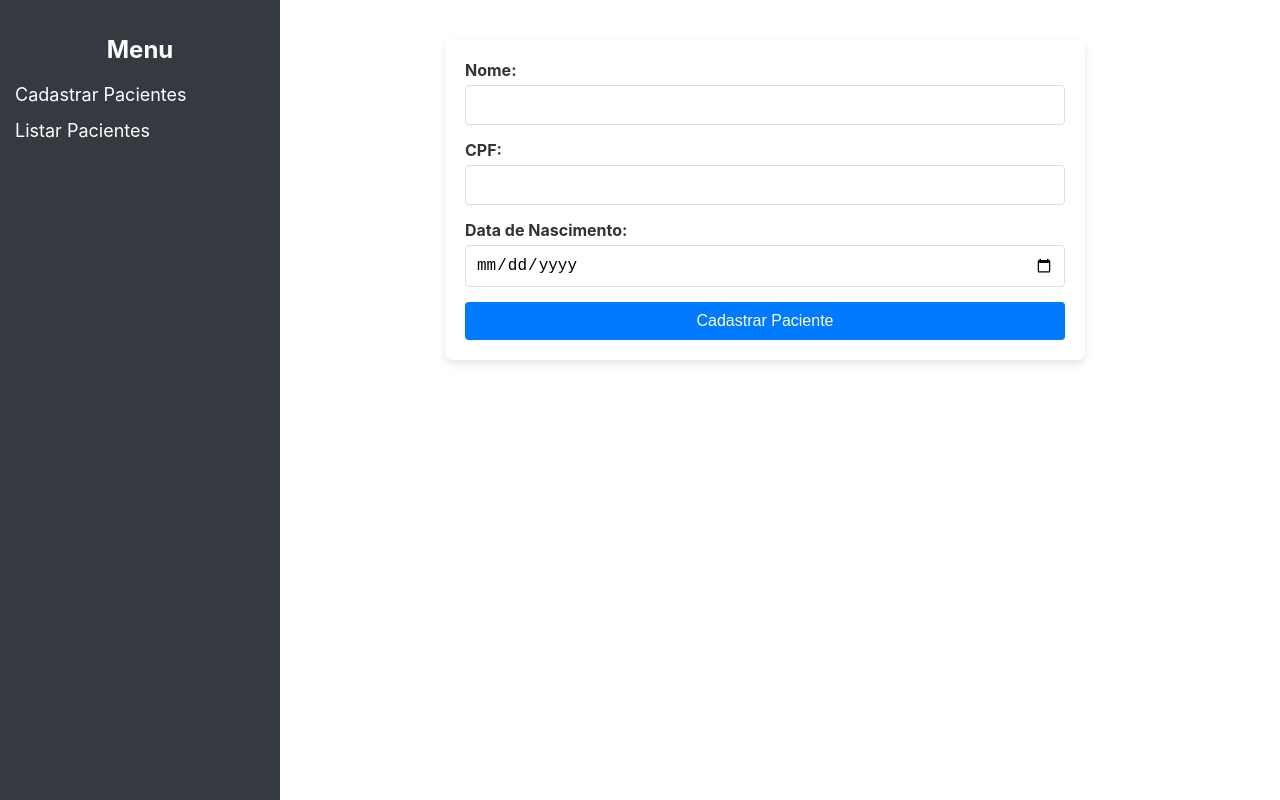
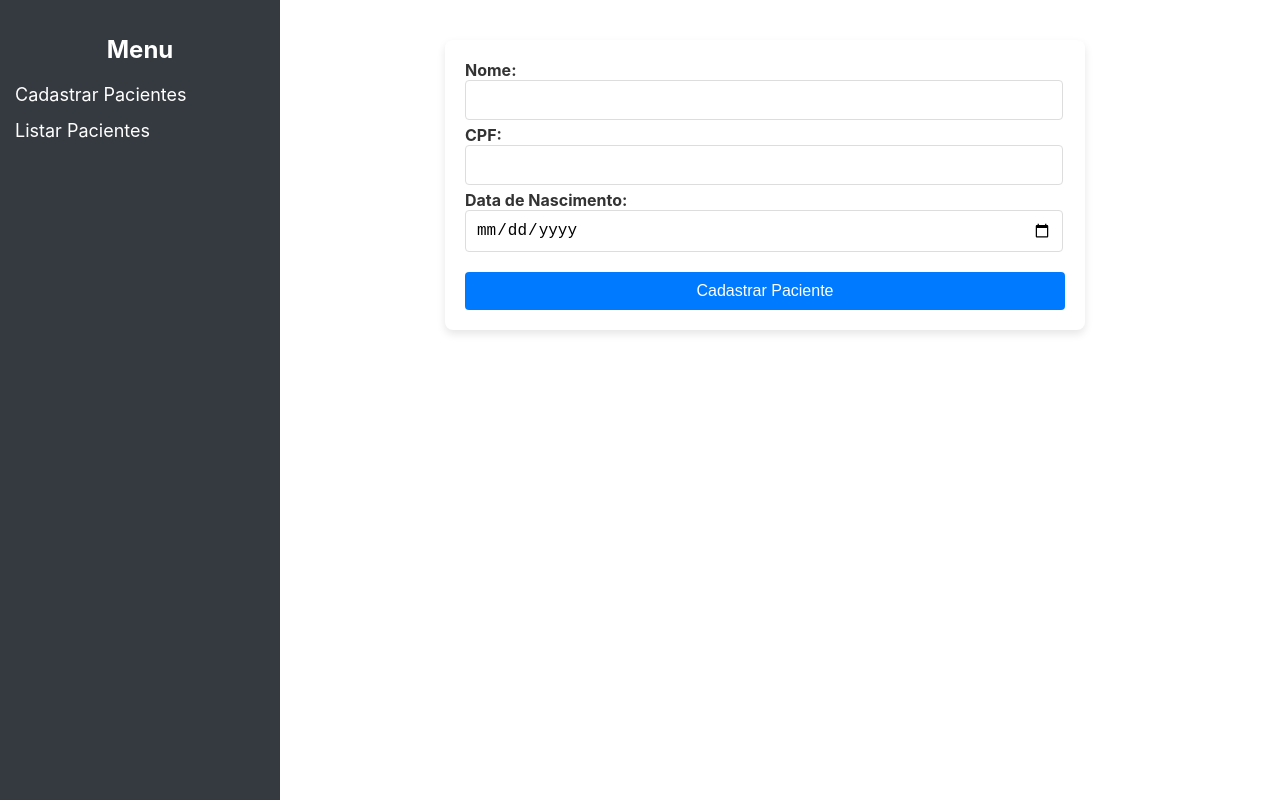
Before and after one commit to ClaudineiMS/Gerenciador_de_pacientes, a React (Create React App) app: page /cadastrar in a window 1280 px wide. Built offline with nearby package versions, Linux system fonts and the light colour scheme; the HTML template or start-up script is replaced by a standard one.

Commit message:
Componentização do input

```diff
--- /dev/null
+++ b/src/Inputs/Input.jsx
@@ -0,0 +1,48 @@
+import React from "react";
+import InputMask from 'react-input-mask';
+import PropTypes from 'prop-types';
+import './css/Input.css';
+
+export const Input = ({title, type, value, onclick}) => {
+    if( title === "CPF") {
+        return(
+            <label>{title}:
+                <InputMask
+                    mask="999.999.999-99" // Máscara do CPF
+                    value={value}
+                    onChange={onclick}
+                    required
+                    >
+                    {(inputProps) => <input {...inputProps} type="text" />}
+                </InputMask>
+            </label>
+        );
+    }
+    else{
+        return (
+            <label>
+                {title}:
+                <input
+                    type={type}
+                    value={value}
+                    onChange={onclick}
+                    required
+                />
+            </label>
+        );
+    }
+};
+
+Input.propTypes = {
+    title: PropTypes.string.isRequired,
+    type: PropTypes.string,
+    value: PropTypes.oneOfType([
+        PropTypes.string,
+        PropTypes.number
+    ]).isRequired,
+    onclick: PropTypes.func.isRequired
+};
+
+Input.defaultProps = {
+    type: "text",
+};
--- /dev/null
+++ b/src/Inputs/css/Input.css
@@ -0,0 +1,20 @@
+input {
+    padding: 10px;
+    border: 1px solid #ddd;
+    border-radius: 4px;
+    font-size: 16px;
+    transition: border-color 0.3s ease;
+    width: 96%;
+}
+
+input:focus {
+    outline: none;
+    border-color: #007bff;
+}
+
+.patient-form input {
+    margin-top: 5px;
+    padding: 10px;
+    border-radius: 5px;
+    border: 1px solid #ddd;
+  }
--- a/src/forms/CadastrarForm.jsx
+++ b/src/forms/CadastrarForm.jsx
@@ -1,8 +1,8 @@
 import React, { useContext, useState } from 'react';
-import InputMask from 'react-input-mask';
 import PatientContext from '../contexts/PatientContext';
 import './css/PatientForm.css';
 import { Button } from '../buttons/Button';
+import { Input } from '../Inputs/Input';
 
 function CadastrarForm() {
   const { addPatient } = useContext(PatientContext);
@@ -34,37 +34,13 @@ function CadastrarForm() {
   };
 
   return (
-    <form onSubmit={handleSubmit}>
-      <div>
-        <label>Nome:</label>
-        <input
-          type="text"
-          value={nome}
-          onChange={(e) => setnome(e.target.value)}
-          required
-        />
+    <form onSubmit={handleSubmit} className='form' >
+      <div className='input'>
+        <Input title={"Nome"} type={"text"} value={nome} onclick={(e) => setnome(e.target.value)}/>
+        <Input title={"CPF"} type={"text"} value={cpf} onclick={(e) => setCpf(e.target.value)}/>
+        <Input title={"Data de Nascimento"} type={"date"} value={data_nascimento} onclick={(e) => setdata_nascimento(e.target.value)}/>
       </div>
-      <div>
-        <label>CPF:</label>
-        <InputMask
-          mask="999.999.999-99" // Máscara do CPF
-          value={cpf}
-          onChange={(e) => setCpf(e.target.value)}
-          required
-        >
-          {(inputProps) => <input {...inputProps} type="text" />}
-        </InputMask>
-      </div>
-      <div>
-        <label>Data de Nascimento:</label>
-        <input
-          type="date"
-          value={data_nascimento}
-          onChange={(e) => setdata_nascimento(e.target.value)}
-          required
-        />
-      </div>
-      <Button type={"submit"} title={"Cadastrar Paciente"}/>
+        <Button type={"submit"} title={"Cadastrar Paciente"}/>
     </form>
   );
 }
--- a/src/forms/EditarForm.jsx
+++ b/src/forms/EditarForm.jsx
@@ -1,6 +1,7 @@
 import React, { useState } from 'react';
 import './css/PatientForm.css';
 import { Button } from '../buttons/Button';
+import { Input } from '../Inputs/Input';
 
 const EditPatientForm = ({ patient, onCancel, onSave }) => {
   const [nome, setNome] = useState(patient.nome);
@@ -41,33 +42,9 @@ const EditPatientForm = ({ patient, onCancel, onSave }) => {
   return (
     <form className="patient-form" onSubmit={handleSubmit}>
       <h2>Editar Paciente</h2>
-      <label>
-        Nome:
-        <input
-          type="text"
-          value={nome}
-          onChange={(e) => setNome(e.target.value)}
-          required
-        />
-      </label>
-      <label>
-        CPF:
-        <input
-          type="text"
-          value={cpf}
-          onChange={(e) => setCpf(e.target.value)}
-          required
-        />
-      </label>
-      <label>
-        Data de Nascimento:
-        <input
-          type="date"
-          value={dataNascimento}
-          onChange={(e) => setDataNascimento(e.target.value)}
-          required
-        />
-      </label>
+      <Input title={"Nome"} type={"text"} value={nome} onclick={(e) => setNome(e.target.value)}/>
+      <Input title={"CPF"} type={"text"} value={cpf} onclick={(e) => setCpf(e.target.value)}/>
+      <Input title={"Data de Nascimento"} type={"date"} value={dataNascimento} onclick={(e) => setDataNascimento(e.target.value)}/>
       <Button title={"Salvar"}  className={"save-button"} type={"submit"}/>
       <Button title={"Cancelar"}  className={"cancel-button"} type={"button"} onClick={onCancel}/>
     </form>
--- a/src/forms/css/PatientForm.css
+++ b/src/forms/css/PatientForm.css
@@ -21,19 +21,6 @@ form {
   font-weight: bold;
   margin-bottom: 5px;
   color: #333;
-  }
-
-  input {
-    padding: 10px;
-    border: 1px solid #ddd;
-    border-radius: 4px;
-    font-size: 16px;
-    transition: border-color 0.3s ease;
-  }
-
-  input:focus {
-    outline: none;
-    border-color: #007bff;
 }
 
 .patient-list {
@@ -95,10 +82,3 @@ form {
   margin-bottom: 10px;
   font-weight: bold;
 }
-
-.patient-form input {
-  margin-top: 5px;
-  padding: 10px;
-  border-radius: 5px;
-  border: 1px solid #ddd;
-}
```
Lines whose indentation alone changed are shown as unchanged.
